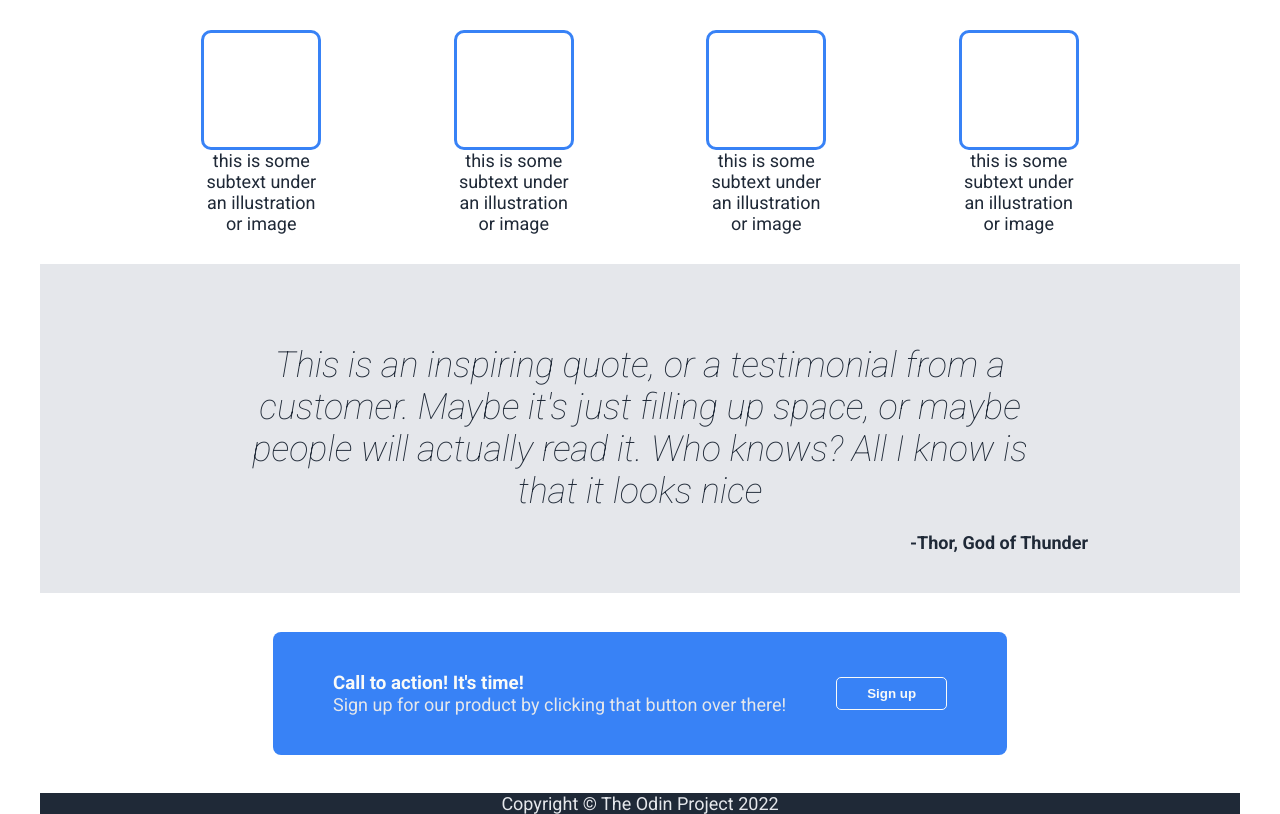
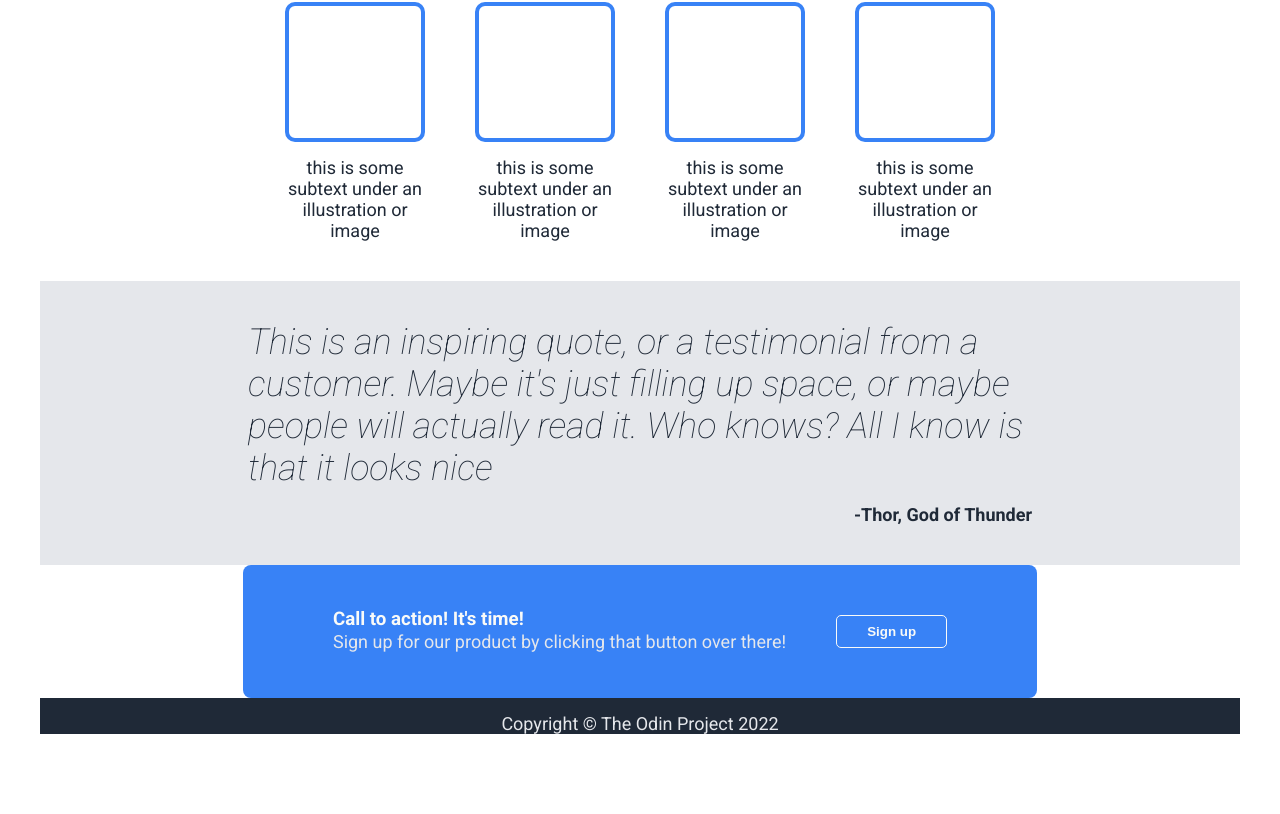
Before and after one commit to PatMoscicki/Landing-Page---CSS-training, a plain HTML site: page index.html in a window 1280 px wide. Shown: the part 484-1298 px from the top of the page. After the commit the page ends 1218 px from the top, so only its background shows below. Drawn offline with Linux system fonts and the light colour scheme.

Commit message:
Resize elements, readjust flex proportions

```diff
--- a/index.html
+++ b/index.html
@@ -61,7 +61,7 @@
         </section>
         <section class="signup">
         <div class="container">
-            <div class="text">
+            <div>
                 <h3>Call to action! It's time!</h3>
                 <p>Sign up for our product by clicking that button over there!</p>
             </div>
--- a/style.css
+++ b/style.css
@@ -6,6 +6,8 @@
     padding: 0;
     box-sizing: border-box;
 }
+
+/* global settings */
 
 body {
     display: flex;
@@ -17,6 +19,23 @@ body {
     font-family: "roboto", sans-serif;
 }
 
+main {
+    flex: 15;
+    display: flex;
+    flex-direction: column;
+    justify-content: space-around;
+}
+
+.container {
+    max-width: 70%;
+}
+
+/* navigation + header  */
+
+header {
+    flex: 4;
+    background-color: #1F2937;
+}
 
 .navbar {
     height: 60px;
@@ -30,30 +49,30 @@ body {
     justify-content: space-between;
     align-items: center;
     margin: 0 auto;
-    max-width: 80%;
     height: 100%;
 }
 
-.navbar .container .logo {
+.navbar .logo {
     font-size: 24px;
     font-weight: 700;
 }
 
-.navbar .container ul {
+.navbar ul {
     display: flex;
 }
 
-.navbar .container ul li {
+.navbar li {
    list-style: none;
 }
 
-.navbar .container ul li a {
+.navbar a {
     margin-left: 10px;
     font-size: 18px;
     color: #e5e7eb;
     text-decoration: none;
 
 }
+
 
 .hero {
     background-color: #1F2937;
@@ -66,16 +85,18 @@ body {
     gap: 20px;
     padding: 50px 0;
     margin: 0 auto;
-    max-width: 80%;
+
 }
 
 h1 {
     font-size: 48px;
     font-weight: 900;
     color: #f9faf8;
+    line-height: 40px;
 }
 
 p {
+    margin-top: 15px;
     font-size: 18px;
     color: #e5e7eb;
 }
@@ -97,34 +118,28 @@ img {
 }
 
 
-footer {
-    display: flex;
-    justify-content: center;
-    align-items: center;
-    height: 100px;
-    background-color: #1F2937;
-}
 
-main {
+/* boxes-section */
+
+.gallery {
+   flex: 1;
     display: flex;
     flex-direction: column;
     justify-content: space-between;
-}
 
-.gallery {
-    padding: 30px 0;
+    padding: 20px 0;
+
 }
 
 .gallery .container {
     display: flex;
-    align-items: center;
     gap: 50px;
     margin: 0 auto;
-    max-width: 80%;
+
 }
 
-h2 {
-    margin: 40px 30px;
+.gallery h2 {
+    margin:  30px;
     text-align: center;
     font-size: 36px;
     font-weight: 900;
@@ -132,77 +147,78 @@ h2 {
 
 }
 
-.gallery .container .boxes {
-    display: flex;
-    flex-direction: column;
-    align-items: center;
+.gallery .boxes {
     text-align: center;
-    margin: 0 auto;
-    max-width: 120px;
+    max-width: 140px;
 }
 
-.gallery .container .boxes p {
+.gallery p {
     color: #1f2937;
 }
 
-.gallery .container .box {
-    height: 120px;
-    width: 120px;
-    border: 3px solid #3882f6;
+.gallery .box {
+    height: 140px;
+    width: 140px;
+    border: 4px solid #3882f6;
     border-radius: 10px;
 }
 
+/* quote-section */
+
 .testimonial {
+    flex: 2;
     display: flex;
     justify-content: center;
     align-items: center;
+    margin-top: 20px;
     padding: 40px;
     background-color: #e5e7eb;
 }
 
-.testimonial .container {
-    margin: 0 auto;
-    max-width: 80%;
-}
-
-.testimonial .container h2 {
+.testimonial h2 {
     font-size: 36px;
     font-style: italic;
     font-weight: 100;
     color: #1f2937;
+
 }
 
 
-.testimonial .container p {
-    margin-top: -20px;
+.testimonial p {
     font-weight: 900;
     text-align: right;
     color: #1F2937;
 }
 
+/* signup-form-section */
+
 .signup {
+    flex: 3;
     display: flex;
+    flex-direction: column;
     justify-content: center;
     align-items: center;
-    height: 200px;
 }
 
 .signup .container {
     display: flex;
     justify-content: space-between;
     gap: 50px;
-    padding: 40px 60px;
-    max-width: 80%;
+    padding: 50px 90px;
+    line-height: 8px;
+    border-radius: 8px;
     background-color: #3882f6;
-    border-radius: 8px;
 }
 
 
-.signup .container h3 {
+
+h3 {
     color: #f9faf8;
 }
 
-.signup .container button {
+
+
+button {
     align-self: center;
     padding: 8px 30px;
     color: #f9faf8;
@@ -213,8 +229,10 @@ h2 {
 }
 
 
-.signup .container .text {
+footer {
+    flex: 1;
     display: flex;
-    flex-direction: column;
-
+    justify-content: center;
+    align-items: center;
+    background-color: #1F2937;
 }
```
